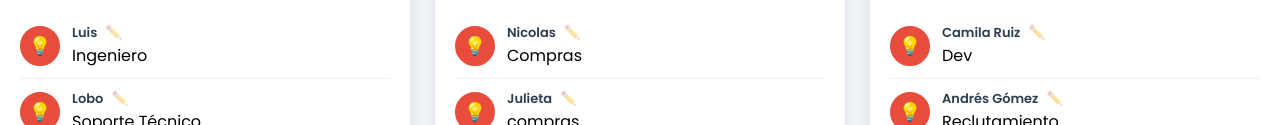
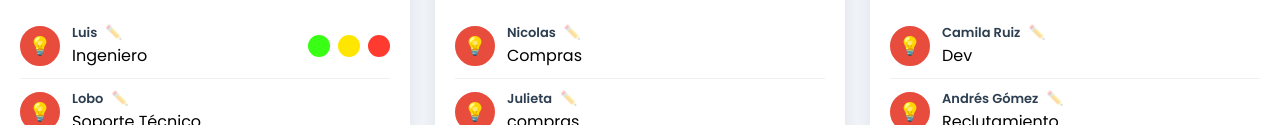
Before and after one commit to kittylol1212/luces_oficina, a website: page frontend/pisos.html in a window 1280 px wide. Shown: the part 363-488 px from the top of the page. Drawn offline with Linux system fonts and the light colour scheme; no server answers.

```diff
--- a/frontend/css/pisos.css
+++ b/frontend/css/pisos.css
@@ -248,3 +248,37 @@
     /* Un pequeño margen para que no toque los bordes superior/inferior */
     margin: 5px 0;
 }
+
+
+/* --- SEMÁFORO DE ESTADOS (CÍRCULOS A LA DERECHA) --- */
+.estado-indicadores {
+    display: flex;
+    gap: 8px; /* Espacio entre cada círculo */
+    margin-left: auto; /* El truco mágico: empuja todo el bloque a la extrema derecha */
+}
+
+.circulo {
+    width: 22px; /* Ancho del círculo */
+    height: 22px; /* Alto del círculo */
+    border-radius: 50%; /* Esto los hace perfectamente redondos */
+    cursor: pointer; /* Cambia el cursor a una manito al pasar por encima */
+    transition: transform 0.2s ease; /* Efecto suave al pasar el mouse */
+}
+
+/* Efecto al pasar el mouse por encima (opcional pero se ve bien) */
+.circulo:hover {
+    transform: scale(1.2);
+}
+
+/* Los 3 colores exactos que dibujaste */
+.circulo.verde {
+    background-color: #39FF14; /* Verde neón */
+}
+
+.circulo.amarillo {
+    background-color: #FFE600; /* Amarillo brillante */
+}
+
+.circulo.rojo {
+    background-color: #FF3B30; /* Rojo intenso */
+}
--- a/frontend/pisos.html
+++ b/frontend/pisos.html
@@ -49,6 +49,11 @@
                         </div>
                         <div class="persona-cargo">Ingeniero</div>
                     </div>
+                    <div class="estado-indicadores">
+        <div class="circulo verde"></div>
+        <div class="circulo amarillo"></div>
+        <div class="circulo rojo"></div>
+    </div>
                 </div>
 
                 <div class="persona">
```
